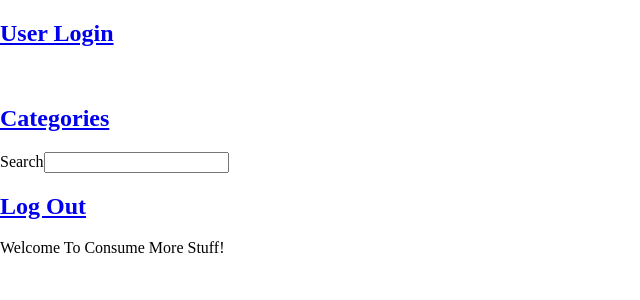
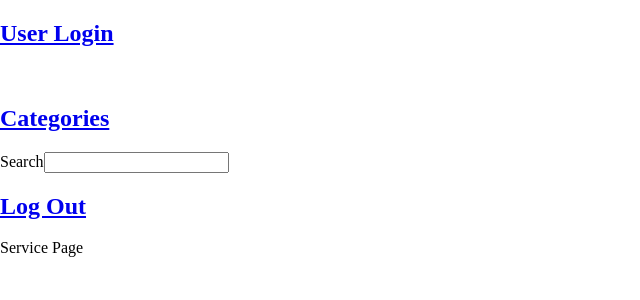
Before and after one commit to Slagrimas/consume-more-stuff, an Angular app in the folder consume-more-stuff/: page /service in a window 1280 px wide. Before the commit this address led to /. Shown: the top 300 px of the page, without its empty margins (0-640 px from the left). Built offline with nearby package versions, Linux system fonts and the light colour scheme.

Commit message:
new pages for categories are up and running

```diff
--- a/consume-more-stuff/src/app/app-routing.module.ts
+++ b/consume-more-stuff/src/app/app-routing.module.ts
@@ -9,6 +9,7 @@ import { AutoComponent } from './pages/auto/auto.component';
 import { ClothingComponent } from './pages/clothing/clothing.component';
 import { ElectronicComponent } from './pages/electroncis/electronic.component';
 import { GeneralComponent } from './pages/general/general.component';
+import { ServiceComponent } from './pages/services-cat/service.component';
 
 
 const routes: Routes = [
@@ -19,6 +20,7 @@ const routes: Routes = [
   { path: 'clothing', component: ClothingComponent},
   { path: 'electronics', component: ElectronicComponent},
   { path: 'general', component: GeneralComponent},
+  { path: 'service', component: ServiceComponent},
 
   { path: '**', redirectTo: '', pathMatch: 'full'}
 ];
--- a/consume-more-stuff/src/app/app.module.ts
+++ b/consume-more-stuff/src/app/app.module.ts
@@ -12,6 +12,7 @@ import { AutoComponent } from './pages/auto/auto.component';
 import { ClothingComponent } from './pages/clothing/clothing.component';
 import { ElectronicComponent } from './pages/electroncis/electronic.component';
 import { GeneralComponent } from './pages/general/general.component';
+import { ServiceComponent } from './pages/services-cat/service.component';
 
 
 @NgModule({
@@ -23,7 +24,8 @@ import { GeneralComponent } from './pages/general/general.component';
     AutoComponent,
     ClothingComponent,
     ElectronicComponent,
-    GeneralComponent
+    GeneralComponent,
+    ServiceComponent
   ],
   imports: [
     BrowserModule,
--- /dev/null
+++ b/consume-more-stuff/src/app/pages/services-cat/service.component.html
@@ -0,0 +1 @@
+Service Page
--- /dev/null
+++ b/consume-more-stuff/src/app/pages/services-cat/service.component.ts
@@ -0,0 +1,15 @@
+import { Component, OnInit } from '@angular/core';
+
+
+@Component({
+    templateUrl: './service.component.html',
+    styleUrls: ['./service.component.scss']
+})
+export class ServiceComponent implements OnInit {
+
+    constructor( ) { }
+
+
+    ngOnInit() {  }
+
+}
```
Also changed, not shown: consume-more-stuff/src/app/pages/services-cat/service.component.scss (added).
